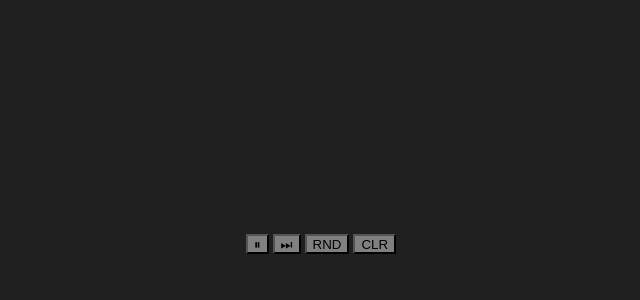
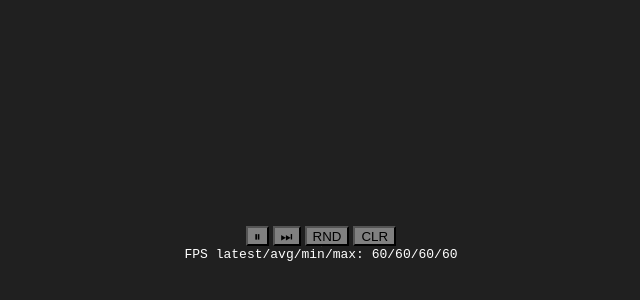
Before and after one commit to zenmonkeykstop/wasm-game-of-life, a website built with webpack: page www/index.html in a window 1280 px wide. Shown: the part 164-464 px from the top of the page, without its empty margins (327-967 px from the left). Built offline with nearby package versions, Linux system fonts and the light colour scheme; what wasm-game-of-life would draw is missing.

Commit message:
added an fps counter

```diff
--- a/www/index.html
+++ b/www/index.html
@@ -12,13 +12,19 @@
     flex-direction: column;
     align-items: center;
     justify-content: center;
-    line-height: 45%;
     background: #202020;
+
   }
 
   .ctrl {
       height: 1.5em;
       background-color: #808080;
+  }
+
+  #fps {
+  white-space: pre;
+  color: white;
+  font-family: monospace;
   }
     </style>
     <meta charset="utf-8">
@@ -30,6 +36,7 @@
       <button class="ctrl" id="random">RND</button>
       <button class="ctrl" id="clear">CLR</button></span>
     <canvas id="game-of-life-canvas"></canvas>
+    <div id="fps"></div>
     <script src="./bootstrap.js"></script>
   </body>
 </html>
--- a/www/index.js
+++ b/www/index.js
@@ -82,6 +82,7 @@ const isPaused = () => {
 };
 
 const renderLoop = () => {
+    fps.render();
 
     drawGrid();
     drawCells();
@@ -162,4 +163,43 @@ stepButton.addEventListener("click", event => {
     drawCells();
 });
 
+const fps = new class {
+  constructor() {
+    this.fps = document.getElementById("fps");
+    this.frames = [];
+    this.lastFrameTimeStamp = performance.now();
+  }
+
+  render() {
+    // Convert the delta time since the last frame render into a measure
+    // of frames per second.
+    const now = performance.now();
+    const delta = now - this.lastFrameTimeStamp;
+    this.lastFrameTimeStamp = now;
+    const fps = 1 / delta * 1000;
+
+    // Save only the latest 100 timings.
+    this.frames.push(fps);
+    if (this.frames.length > 100) {
+      this.frames.shift();
+    }
+
+    // Find the max, min, and mean of our 100 latest timings.
+    let min = Infinity;
+    let max = -Infinity;
+    let sum = 0;
+    for (let i = 0; i < this.frames.length; i++) {
+      sum += this.frames[i];
+      min = Math.min(this.frames[i], min);
+      max = Math.max(this.frames[i], max);
+    }
+    let mean = sum / this.frames.length;
+
+    // Render the statistics.
+    this.fps.textContent = `
+FPS latest/avg/min/max: ${Math.round(fps)}/${Math.round(mean)}/${Math.round(min)}/${Math.round(max)}
+`.trim();
+  }
+};
+
 play();
```
